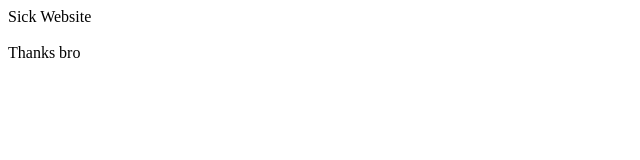
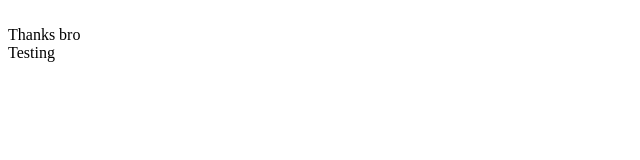
Before and after one commit to benmarcotte/benmarcotte-github.io, a plain HTML site: page index.html in a window 1280 px wide. Shown: the whole page, without its empty margins (0-640 px from the left). Drawn offline with Linux system fonts and the light colour scheme.

Commit message:
Testing how comitting works

```diff
--- a/index.html
+++ b/index.html
@@ -1,7 +1,9 @@
 <html>
-    <header><titel>Sick Website</titel></header>
+    <header><title>Sick Website</title></header>
     <body>
         <br>
         Thanks bro
+        <br>
+        Testing
     </body>
 </html>
```
